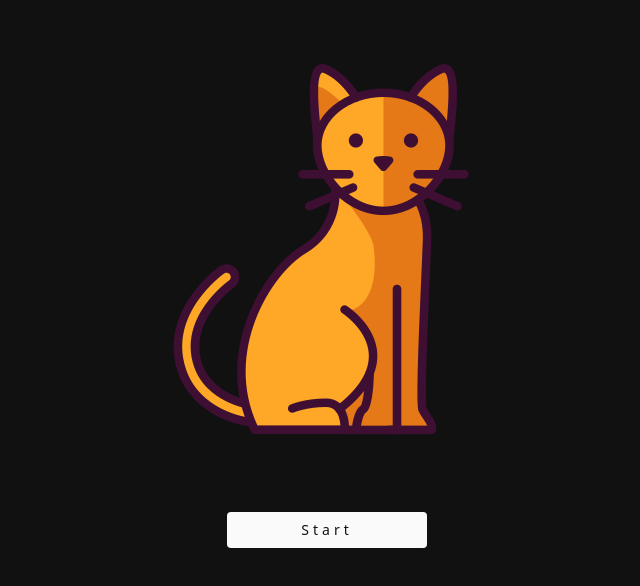
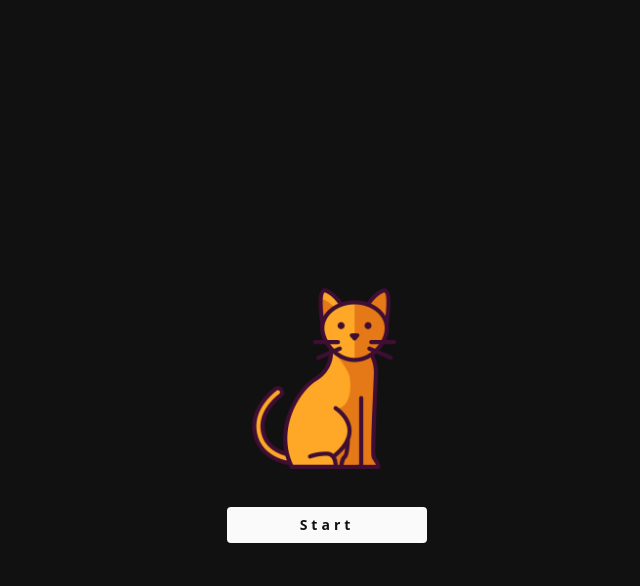
Before and after one commit to RNovice/meow-chat-frontend, a Next.js app: page /login in a window 1280 px wide. Shown: the top 586 px of the page, without its empty margins (313-953 px from the left). Built offline with nearby package versions, Linux system fonts and the light colour scheme.

Commit message:
login page layout

```diff
--- a/components/LoginPage/StartLayout/StartLayout.jsx
+++ b/components/LoginPage/StartLayout/StartLayout.jsx
@@ -4,17 +4,22 @@ import { css, cx } from "@emotion/css"
 // import testData from "../../dummy-data/test.json"
 import png from "../images/icon.png";
 
-export default function StartLayout() {
+export default function StartLayout(props) {
 
     console.log(png.src)
 
     return (
 
-        <div className={cx("bg-m1", "w-screen h-screen", "flex flex-col items-center" )}>
-          <img className={cx()} src={png.src} alt="Logo" />
-          <button className={cx("min-w-[200px]", "bg-m3 ", "rounded", "p-2", "text-m1 text-sm tracking-[4px]")}>
-            Start
-          </button>
+        <div className={cx("bg-m1", "w-screen h-screen", "flex items-center justify-center")}>
+          <div className={cx("flex flex-col items-center" )}>
+            <img className={cx("h-[250px]")} src={png.src} alt="Logo" />
+            <button
+              className={cx("min-w-[200px]", "bg-m3 ", "rounded", "p-2", "text-m1 text-sm font-extrabold tracking-[4px]")}
+              onClick={() => props.setLayout('login')}
+            >
+              Start
+            </button>
+          </div>
         </div>
     )
 }
--- a/pages/login/index.js
+++ b/pages/login/index.js
@@ -1,11 +1,21 @@
+import React, {useState} from 'react'
+import { css, cx } from "@emotion/css"
 import Test from "../../components/LoginPage/Test";
 import StartLayout from "../../components/LoginPage/StartLayout/StartLayout";
+import LoginLayout from "../../components/LoginPage/LoginLayout/LoginLayout";
+import SignUpLayout from "../../components/LoginPage/SignUpLayout/SignUpLayout";
 
 export default function index() {
+  const [layout, setLayout] = useState("start")
   return (
     <div>
-      {/* < VOKE > */}
-      <StartLayout />
+      {
+        layout === "signup" ?
+          <SignUpLayout setLayout={setLayout}/> :
+        layout === "login" ?
+          <LoginLayout setLayout={setLayout}/> :
+          <StartLayout setLayout={setLayout}/>
+      }
     </div>
   );
 }
```
